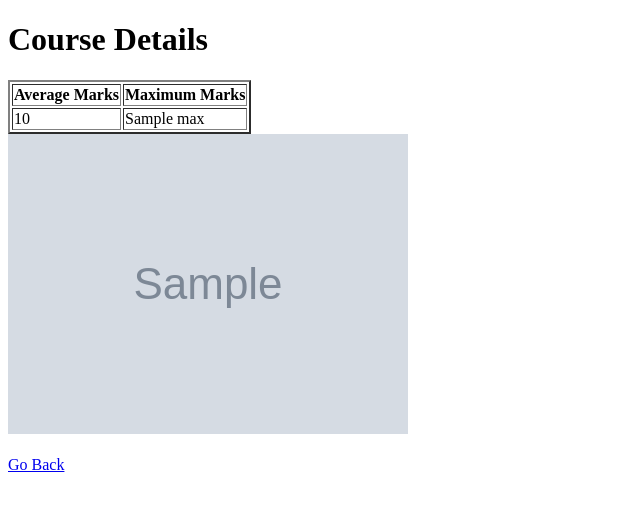
After one commit to STDYGIT/Projects, a Flask app: template MAD_1/Week 4/Assignment 1/templates/course_details_page.html in a window 1280 px wide. The commit adds this page. Shown: the top 511 px of the page, without its empty margins (0-640 px from the left). Run offline with Flask 3, Linux system fonts and the light colour scheme; the template is opened without the code that fills it: most values are stand-ins (such as "Sample title", 1, 10 or a date in 2020); grey boxes marked "Sample" are stand-in pictures.

Commit message:
Assignment completed

```diff
--- a/MAD_1/Week 4/Assignment 1/app.py
+++ b/MAD_1/Week 4/Assignment 1/app.py
@@ -1,24 +1,55 @@
 from matplotlib import pyplot as plt
-from flask import Flask, request, render_template, render_template_string
+from flask import Flask, request, render_template
 
 app = Flask(__name__, template_folder='templates')
 
-@app.route('/', methods=["POST"])
+@app.route("/", methods=["POST", "GET"])
 def output():
+    if request.method == "GET":
+        return render_template("index.html")
     data = None
     id_value = None
     if request.method == "POST":
         data = request.form.get("ID")
         id_value = request.form.get("id_value")
     if id_value is None or data is None:
-        return render_template("error.html")
+        return render_template("error.html"),200
     else:
+        if data == "student_id":
+            marks = []
+            total = 0
+            with open("data.csv", "r") as infile:
+                for line in infile:
+                    content = line.rstrip().split(",")
+                    if content[0] == id_value:
+                        marks.append(content)
+                        total += int(content[2])
+            if marks == []:
+                return render_template("error.html")
+            return render_template("student_data_page.html", marks=marks, total=total), 200
+        elif data == "course_id":
+            marks = []
+            with open("data.csv", "r") as infile:
+                for line in infile:
+                    content = line.rstrip().split(",")
+                    if content[1].lstrip() == id_value:
+                        marks.append(int(content[2]))
+            if marks == []:
+                return render_template("error.html"),200
+            else:
+                fig, ax = plt.subplots()
+                ax.hist(marks)
+                ax.set_xlabel('Marks')
+                ax.set_ylabel('Frequency')
+                fig.savefig("./static/hist.png")
 
-        return render_template_string(f"{data}, {id_value}")
+                return render_template("course_details_page.html", average=(sum(marks))/len(marks), max=max(marks), image="./static/hist.png"), 200
 
-@app.route("/index")
-def index():
-    return render_template("index.html")
+
+# @app.route("/", methods=["GET"])
+# def index():
+#     if request.method == "GET":
+#         return render_template("index.html") ,200
 
 if __name__ == '__main__':
-    app.run(debug=True)
+    app.run()
--- /dev/null
+++ b/MAD_1/Week 4/Assignment 1/templates/course_details_page.html
@@ -0,0 +1,24 @@
+<!DOCTYPE html>
+<html lang="en">
+<head>
+    <meta charset="UTF-8">
+    <meta name="viewport" content="width=device-width, initial-scale=1.0">
+    <title>Course Details</title>
+</head>
+<body>
+    <div><h1>Course Details</h1></div>
+    <div>
+        <table border="2" id="course-details-table">
+            <tr>
+                <th>Average Marks</th>
+                <th>Maximum Marks</th>
+            </tr>
+                <td> {{ average }} </td>
+                <td> {{ max }} </td>
+        </table>
+    </div>
+    <div><img src="{{ image }}"></div>
+    <br>
+    <div><a href='{{ url_for("output") }}'>Go Back</a></div>
+</body>
+</html>
--- a/MAD_1/Week 4/Assignment 1/templates/error.html
+++ b/MAD_1/Week 4/Assignment 1/templates/error.html
@@ -8,6 +8,6 @@
 <body>
     <div><h1>Wrong Inputs</h1></div>
     <div>Something went wrong</div><br/>
-    <div><a href='{{ url_for("index") }}'>Go Back</a></div>
+    <div><a href='{{ url_for("output") }}'>Go Back</a></div>
 </body>
 </html>
```
Also changed, not shown: MAD_1/Week 4/Assignment 1/templates/student_data_page.html (+21 -2 lines), MAD_1/Week 4/Assignment 1/Readme.txt (added), MAD_1/Week 4/Assignment 1/static/hist.png (added).
